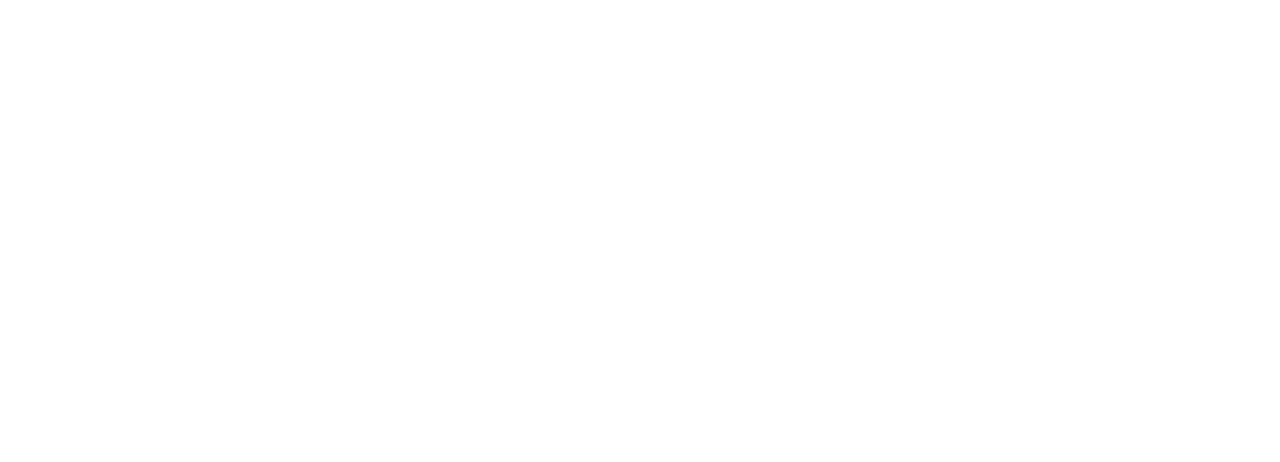
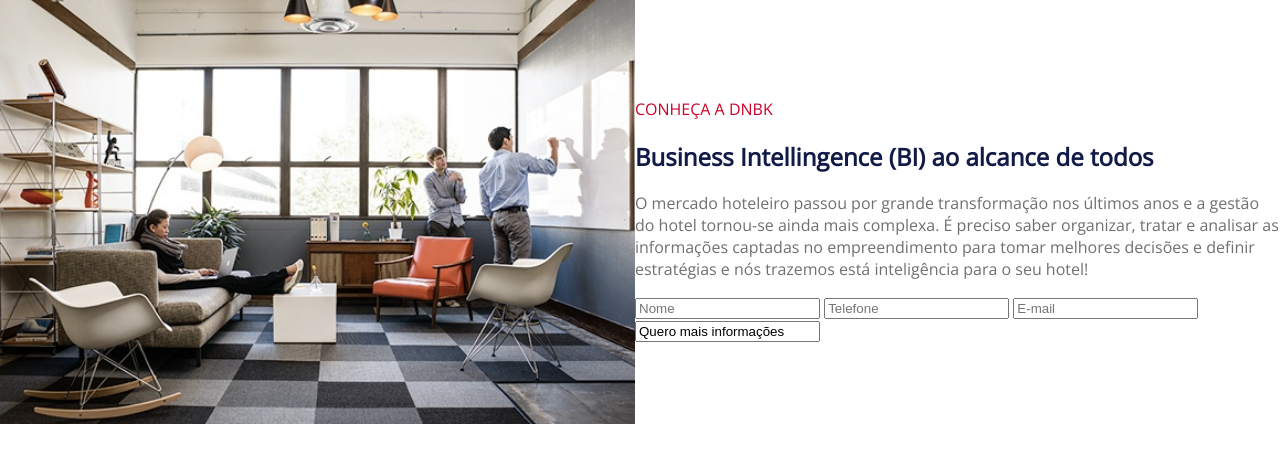
Before and after one commit to AnaAliceCosta/dnbk, a website: page index.html in a window 1280 px wide. Drawn offline with nearby package versions, Linux system fonts and the light colour scheme.

Commit message:
atualização sobre

```diff
--- a/assets/scss/arquivos/_sobre.scss
+++ b/assets/scss/arquivos/_sobre.scss
@@ -0,0 +1,18 @@
+.sobre {
+    @include flex(center,space-between);
+
+    .titulo {
+        color: $cor-titulo-vermelho;
+
+    }
+    .subtitulo{
+        color:$cor-secundaria;
+        font-weight: bold;
+    }
+    .texto {
+        color: $cor-texto;
+    }
+
+
+
+}
--- a/index.html
+++ b/index.html
@@ -1,5 +1,6 @@
 <!DOCTYPE html>
 <html lang="pt-br">
+
 <head>
     <meta charset="UTF-8">
     <meta name="viewport" content="width=device-width, initial-scale=1.0">
@@ -8,7 +9,39 @@
     <link rel="stylesheet" href="assets/style.css">
     <title>Consultoria DMDK</title>
 </head>
+
 <body>
+    <section>
+
+        <div class="sobre">
+            <img src="./img/dnbk_consultoria_img_sobre.png" alt="Foto sobre DNBK">
+
+            <div>
+
+                <p class="titulo">CONHEÇA A DNBK</p>
+                <h2 class="subtitulo">Business Intellingence (BI) ao alcance de todos</h2>
+                <p class="texto">O mercado hoteleiro passou por grande transformação nos últimos anos e a gestão do
+                    hotel
+                    tornou-se ainda mais complexa. É preciso saber organizar, tratar e analisar as informações captadas
+                    no
+                    empreendimento para tomar melhores decisões e definir estratégias e nós trazemos está inteligência
+                    para
+                    o seu hotel!</p>
+
+                <form class="form">
+                    <input type="text" placeholder="Nome">
+                    <input type="text" placeholder="Telefone">
+                    <input type="text" placeholder="E-mail">
+                    <input type="sumit" value="Quero mais informações">
+                </form>
+            </div>
+
+
+        </div>
+    </section>
+
+
     <script src="assets/script.js"></script>
 </body>
+
 </html>
```
Also changed, not shown: assets/style.css.
